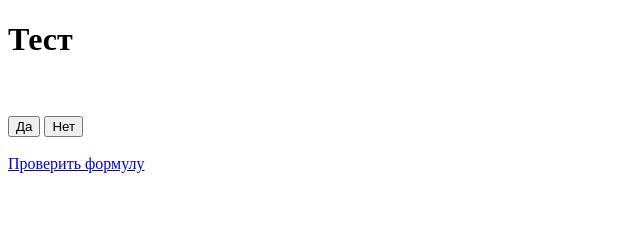
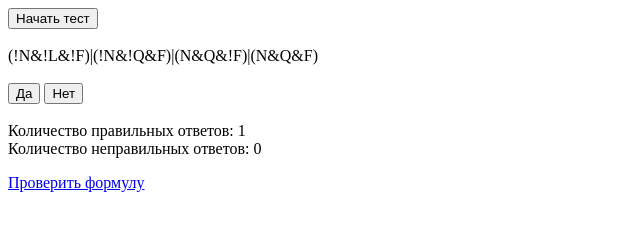
Before and after one commit to kova5845/laba_1_lois, a plain HTML site: page lois_js/test.html in a window 1280 px wide. Both pictures are taken after a click on the button "Да". Shown: the whole page, without its empty margins (0-640 px from the left). Drawn offline with Linux system fonts and the light colour scheme.

Commit message:
add test

```diff
--- a/lois_js/index.js
+++ b/lois_js/index.js
@@ -114,7 +114,6 @@ function parse(str) {
 	}
 	if (skobka_open != skobka_close){
 		answer = false;
-		document.getElementById("lab").innerHTML = answer;
 		return answer;
 	}
 
@@ -139,10 +138,12 @@ function parse(str) {
 	is_repeat(smallset);
 	is_not_repeat(bigset);
 
-	document.getElementById("lab").innerHTML = answer;
-	//alert(answer);
 	return answer;
 }
 
+function write_answer(str){
+	parse(str);
+	document.getElementById("lab").innerHTML = answer;
+}
 
 // (A&B)|(A&!B)
--- a/lois_js/test.html
+++ b/lois_js/test.html
@@ -4,14 +4,18 @@
 	<title>Тест</title>
 	<meta charset="utf-8">
 	<script type="text/javascript" src="test.js"></script>
+	<script type="text/javascript" src="index.js"></script>
 </head>
 <body>
-	<h1>Тест</h1>
+	<input type="button" name="buttonStart" value="Начать тест" onclick="generate_formula (document.getElementById('formula').value)">
+	<br><br>
 	<label id="formula"></label>
 	<br><br>
-	<input type="button" name="buttonYes" value="Да" onclick="generate_formula (document.getElementById('formula').value)">
-	<input type="button" name="buttonNo" value="Нет" onclick="generate_formula (document.getElementById('formula').value)">
+	<input type="button" name="buttonYes" value="Да" onclick="yes ()">
+	<input type="button" name="buttonNo" value="Нет" onclick="no ()">
 	<br><br>
-	<a href="index.html">Проверить формулу</a>
+	Количество правильных ответов: <label id="yes">0</label><br>
+	Количество неправильных ответов: <label id="no">0</label><br>
+	<p><a href="index.html">Проверить формулу</a></p>
 </body>
 </html>
--- a/lois_js/test.js
+++ b/lois_js/test.js
@@ -1,3 +1,103 @@
-function generate_formula () {
 
+var yes_number = 0;
+var no_number = 0;
+answer = true;
+var symbols = "ABCDEFGHIGKLMNOPQRSTUVWXYZ";
+
+
+function toBinaryString(str, number_of_var){
+	while(str.length < number_of_var){
+		str = '0' + str;
+	}
+	return str;
 }
+
+function arr_to_str(arr) {
+	str = "(";
+	for(let i = 0; i < arr.length - 1; i++){
+		str += arr[i] + "&";
+	}
+	str += ")";
+	str = str.replace("&)", ")");
+	return str;
+}
+
+function error(formula) {
+	if(Math.floor(Math.random()*2) == 0)
+		return formula;
+	else {
+		formula = formula.replace(formula[Math.floor(Math.random()*formula.length)], symbols[Math.floor(Math.random()*symbols.length)]);
+	}
+	return formula;
+}
+
+function generate_formula() {
+	symbols = "ABCDEFGHIGKLMNOPQRSTUVWXYZ";
+	let number_of_var = Math.floor(Math.random()*3) + 2;
+	let row = Math.pow(2, number_of_var) + 1;
+	let col = number_of_var + 1;
+	let table = new Array();
+	for (let i = 0; i < row; i++){
+	    table[i] = [];
+	    for (let j = 0; j < col; j++)
+	        table[i][j] = 0;
+	}
+	for (let i = 1; i < row; i++){
+	    let str = (i - 1).toString(2);
+	    str = toBinaryString(str, number_of_var);
+	    for (let j = 0; j < col - 1; j++)
+	        table[i][j] = parseInt(str[j], 10);
+	}
+	for (let i = 1; i < row; i++){
+		table[i][col - 1] = Math.floor(Math.random()*2);
+	}
+	for(let i = 0; i < col; i++){
+		table[0][i] = symbols[Math.floor(Math.random()*symbols.length)];
+		symbols = symbols.replace(table[0][i], '');
+	}
+	for(let i = 1; i < row; i++){
+		for(let j = 0; j < col - 1; j++){
+			if (table[i][j] == 0)
+				table[i][j] = "!" + table[0][j];
+			else table[i][j] = table[0][j];
+		}
+	}
+	let arr_str = new Array();
+	for(let i = 1; i < row; i++){
+		arr_str.push(arr_to_str(table[i]));
+	}
+	let formula = "";
+	for(let i = 1; i < row; i++){
+		if(table[i][col - 1] == 1)
+			formula += arr_str[i - 1] + "|";
+	}
+	formula += "()";
+	formula = formula.replace("|()", "");
+	formula = error(formula);
+	document.getElementById("formula").innerHTML = formula;
+	answer = parse(formula);
+}
+
+function yes () {
+	if(answer){
+		yes_number++;
+		document.getElementById("yes").innerHTML = yes_number;
+	}
+	else {
+		no_number++;
+		document.getElementById("no").innerHTML = no_number;
+	}
+	generate_formula();
+}
+
+function no () {
+	if(!answer){
+		yes_number++;
+		document.getElementById("yes").innerHTML = yes_number;
+	}
+	else {
+		no_number++;
+		document.getElementById("no").innerHTML = no_number;
+	}
+	generate_formula();
+}
```
Also changed, not shown: lois_js/index.html (+1 -1 lines).
